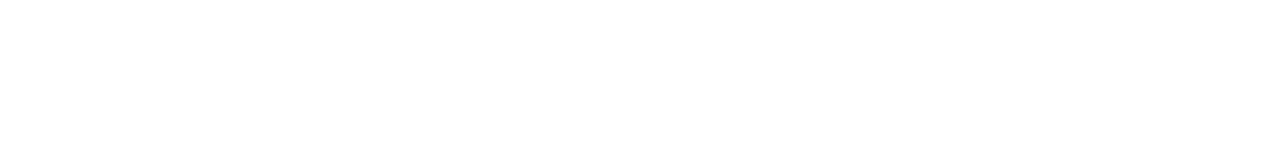
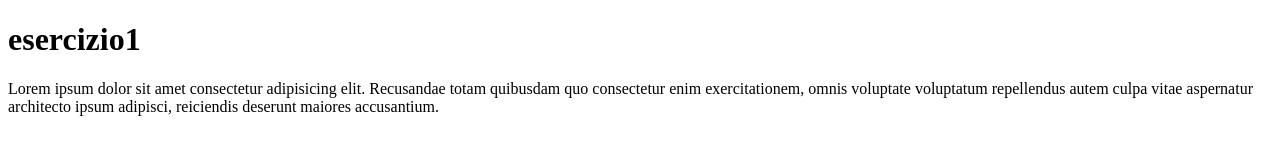
Before and after one commit to sieg-feranil/scribbles, a plain HTML site: page pomeriggio/0703/ex0703.html in a window 1280 px wide. Drawn offline with Linux system fonts and the light colour scheme.

Commit message:
second commit trial

```diff
--- a/pomeriggio/0703/ex0703.html
+++ b/pomeriggio/0703/ex0703.html
@@ -7,6 +7,7 @@
     <title>Document</title>
 </head>
 <body>
-
+    <h1>esercizio1</h1>
+    <p>Lorem ipsum dolor sit amet consectetur adipisicing elit. Recusandae totam quibusdam quo consectetur enim exercitationem, omnis voluptate voluptatum repellendus autem culpa vitae aspernatur architecto ipsum adipisci, reiciendis deserunt maiores accusantium.</p>
 </body>
 </html>
```
